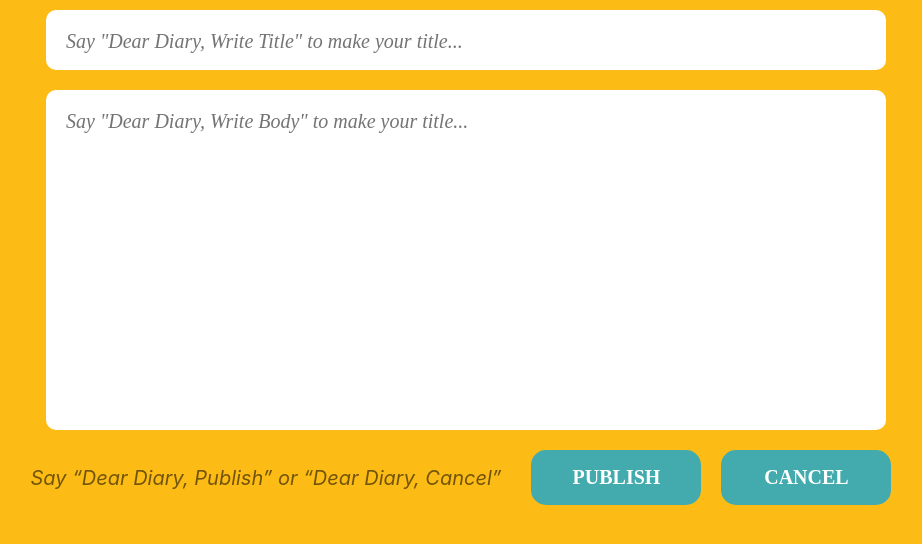
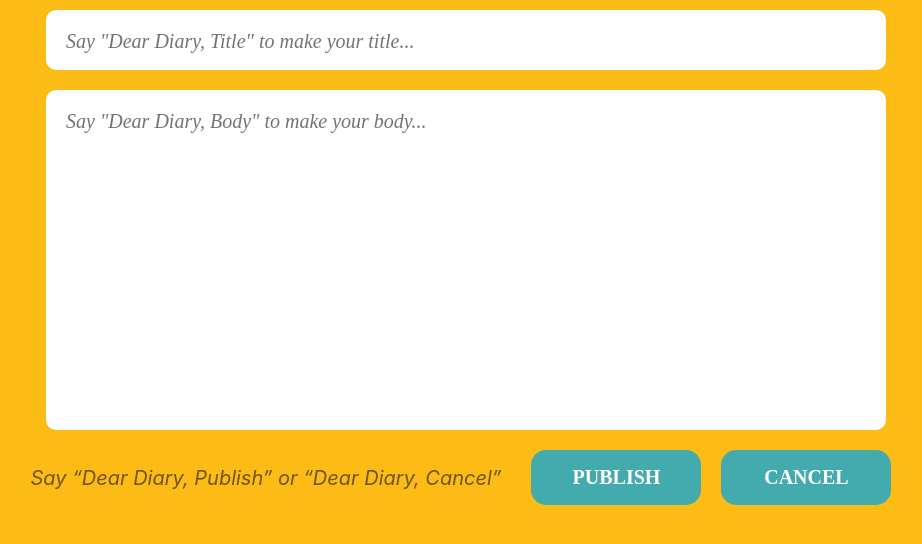
Before and after one commit to eesayas/dear-diary, a React (Create React App) app in the folder web-app/client/: page /compose in a window 1280 px wide. Shown: the top 544 px of the page, without its empty margins (174-1096 px from the left). Built offline with nearby package versions, Linux system fonts and the light colour scheme.

Commit message:
updated commands

```diff
--- a/web-app/client/src/listener.js
+++ b/web-app/client/src/listener.js
@@ -47,15 +47,14 @@ function transcribe(event) {
         let tempTitle = "";
         let tempBody = "";
         var titlePrompt = "dear diary title";
-        var bodyPrompt = "dear diary body";
+        var bodyPrompt = "dear diary write body";
+        var publishPrompt = "dear diary publish";
+        var cancelPrompt = "dear diary cancel";
         if (finalTranscript.includes(titlePrompt)) {
-            finalTranscript = finalTranscript.slice(finalTranscript.indexOf(titlePrompt))
-            tempTitle += finalTranscript.slice(finalTranscript.indexOf(titlePrompt) + titlePrompt.length + 1);
             if (tempTitle.includes("dear diary")) {
                 tempTitle = tempTitle.split("dear diary")[0];
-                data.title = tempTitle
+                data.title = tempTitle;
                 finalTranscript = finalTranscript.replace(titlePrompt, "")
-                finalTranscript = finalTranscript.slice(finalTranscript.indexOf("dear diary "))
             }
             document.getElementById('title').value = tempTitle;
         }
@@ -69,12 +68,12 @@ function transcribe(event) {
             document.getElementById('body').value = tempBody;
         }
 
-        if (finalTranscript.includes("dear diary publish")) {
+        if (finalTranscript.includes(publishPrompt)) {
             finalTranscript = "";
             console.log(data)
             history.push("/gallery");
         }
-        if (finalTranscript.includes("dear diary cancel")) {
+        if (finalTranscript.includes(cancelPrompt)) {
             finalTranscript = "";
             history.push("/gallery");
         }
--- a/web-app/client/src/screens/Compose.jsx
+++ b/web-app/client/src/screens/Compose.jsx
@@ -23,8 +23,8 @@ class Compose extends Component {
             <div>
                 <div className="compose-body">
                     <form className="form">
-                        <textarea value={this.state.titleValue} onChange={this.handleChange} id="title" placeholder='Say "Dear Diary, Write Title" to make your title...' />
-                        <textarea value={this.state.bodyValue} onChange={this.handleChange} id="body" placeholder='Say "Dear Diary, Write Body" to make your title...' />
+                        <textarea value={this.state.titleValue} onChange={this.handleChange} id="title" placeholder='Say "Dear Diary, Title" to make your title...' />
+                        <textarea value={this.state.bodyValue} onChange={this.handleChange} id="body" placeholder='Say "Dear Diary, Body" to make your body...' />
                         <div className="foot">
                             <p>Say “Dear Diary, Publish” or “Dear Diary, Cancel”</p>
                             <div className="button-group">
```
